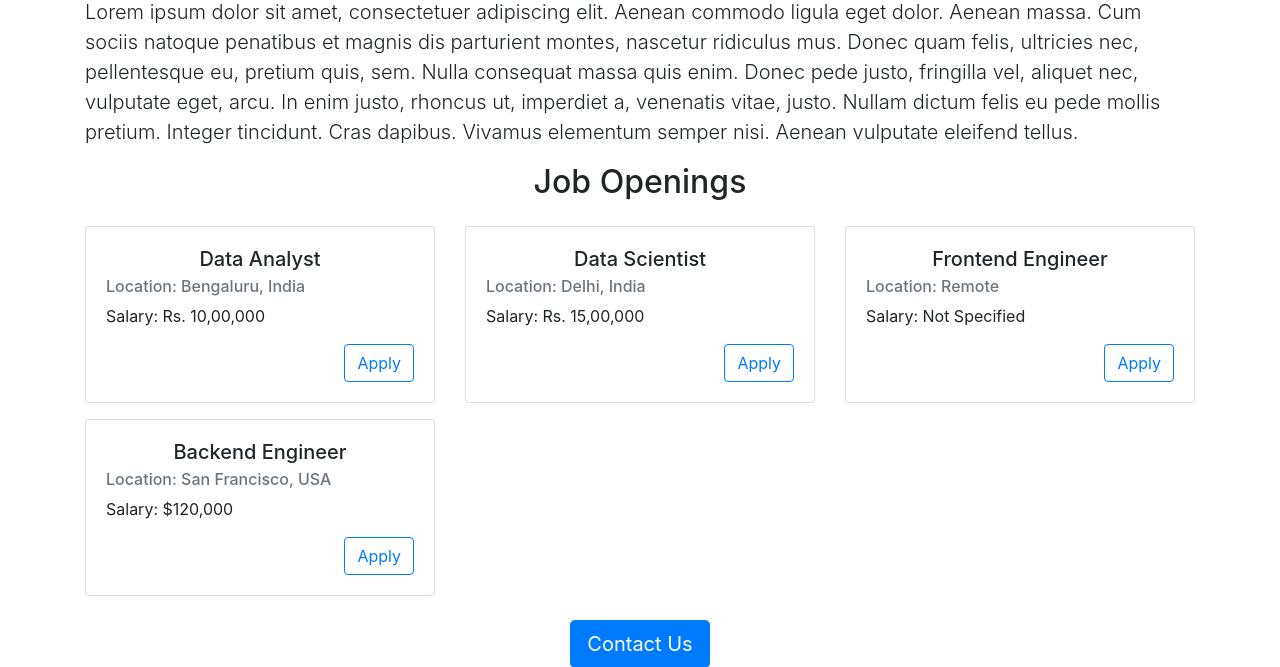
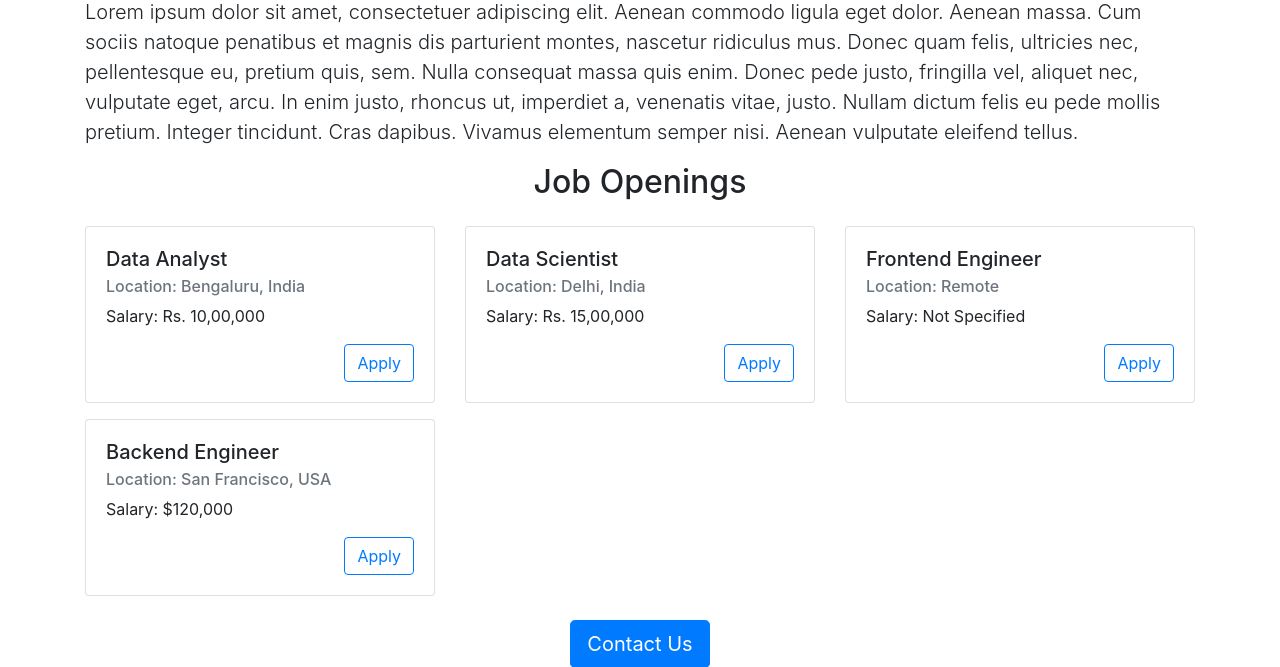
Before and after one commit to arockiaraj-jnts/jovian-career-website, a Flask app: page / in a window 1280 px wide. Shown: the part 453-1120 px from the top of the page. Run offline with Flask 3, Linux system fonts and the light colour scheme.

Commit message:
job item html file changed

```diff
--- a/templates/job_item.html
+++ b/templates/job_item.html
@@ -1,7 +1,7 @@
 <div class="col-md-4 mb-3">
   <div class="card h-100">
     <div class="card-body">
-      <h5 class="card-title text-center ">{{ job.title }}</h5>
+      <h5 class="card-title  ">{{ job.title }}</h5>
       <h6 class="card-subtitle mb-2 text-muted">Location: {{ job.location }}</h6>
       {% if 'salary' in job %}
         <p class="card-text">Salary: {{ job.salary }}</p>
```
